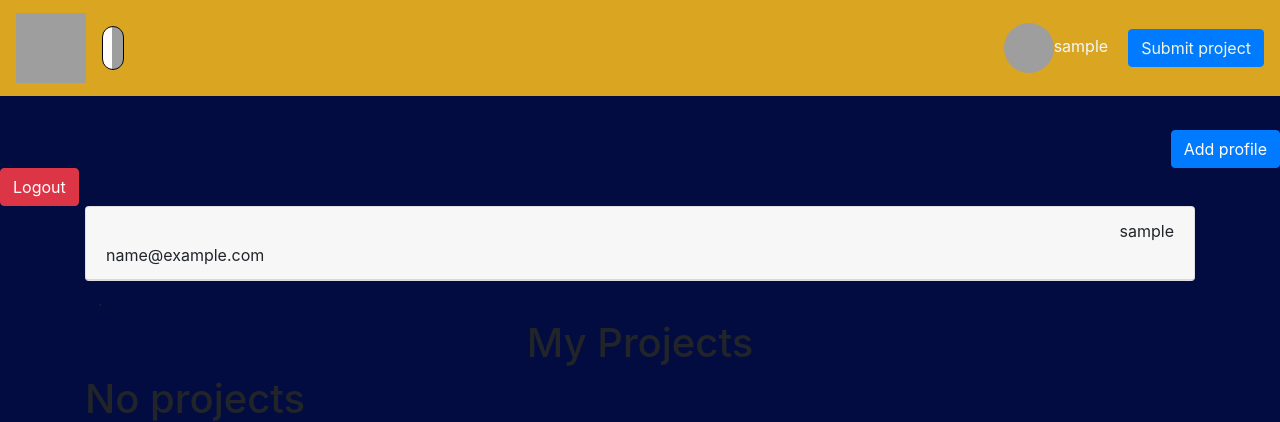
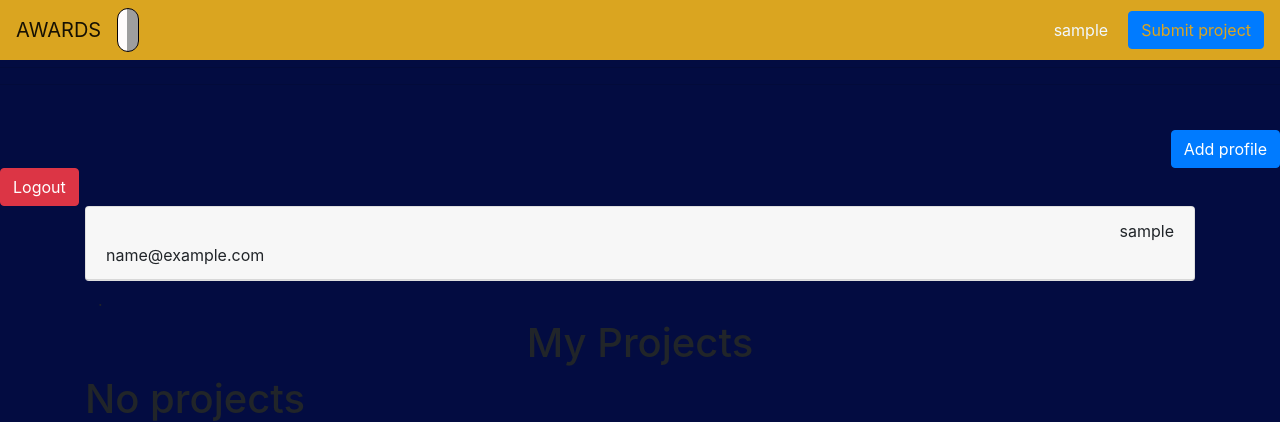
Before and after one commit to AnnabelNkir/Awards, a Django app: page /profile/ in a window 1280 px wide. Shown: the top 422 px of the page. Run offline with Django 4.2, Linux system fonts and the light colour scheme; the visitor is signed in with stand-in values (Sample User, id 1); data that the repository does not hold is empty; some libraries are stand-ins or nearby versions; grey boxes are pictures that could not be loaded.

Commit message:
This commit styles the layout

```diff
--- a/awardsapp/templates/navbar.html
+++ b/awardsapp/templates/navbar.html
@@ -6,7 +6,8 @@
 </head>
 <body>
     <nav class="navbar navbar-expand-md navbar-light fixed-top " style="background-color:goldenrod">
-        <a class="navbar-brand" href="/"><img src="https://gfycat.com/adolescentfalsekakarikis" height="70px" width="70px"></a>
+        <a class="navbar-brand" href="/">AWARDS</a>
+
         <button class="navbar-toggler" type="button" data-toggle="collapse" data-target="#navbarSupportedContent" aria-controls="navbarSupportedContent" aria-expanded="false" aria-label="Toggle navigation">
           <span class="navbar-toggler-icon"></span>
         </button>
@@ -24,17 +25,18 @@
                 {% if user.profile.pro_photo %}
               <section style="margin-right:20px;"><img src="{{user.profile.pro_photo.url}}" alt="Avatar" class="img-responsive" style="border-radius:100%; height:40px; width: 40px;">{{user.username}}</section>
                 {% else  %}
-           <section style="margin-right:20px;"><img src="https://www.flaticon.com/fhttps://www.flaticon.com/free-icon/trophy_147210ree-icon/trophy_147210" height="50" width="50" alt="avatar" class="rounded-circle img-responsive">{{user.username}}</section>
+           <section style="margin-right:20px;">{{user.username}}</section>
             {% endif %}
         </div>
         </a>
 
+        <button class="btn btn-primary"><a href="/upload/" style="text-decoration:none;color: goldenrod">Submit project</a></button>
+    {% else %}
+    <button class="btn btn-primary"><a href="/upload/" style="text-decoration:none;color: goldenrod">Submit project</a></button>
 
+    <button class="btn btn-primary"><a href="/accounts/login/" style="text-decoration:none; color:goldenrod">Login</a></button>
 
-        <button class="btn btn-primary"><a href="/upload/" style="text-decoration:none;color:beige">Submit project</a></button>
-    {% else %}
-    <div class="btn btn-primary"><a href="/accounts/login" style="text-decoration:none; color:goldenrod">Login</a></div>
-    <div class="btn btn-primary"><a href="/signup" style="text-decoration:none; color:aliceblue">Register</a></div>
+    <button class="btn btn-primary"><a href="/signup/" style="text-decoration:none; color:goldenrod">Register</a></button>
     {% endif %}
 
 
```
